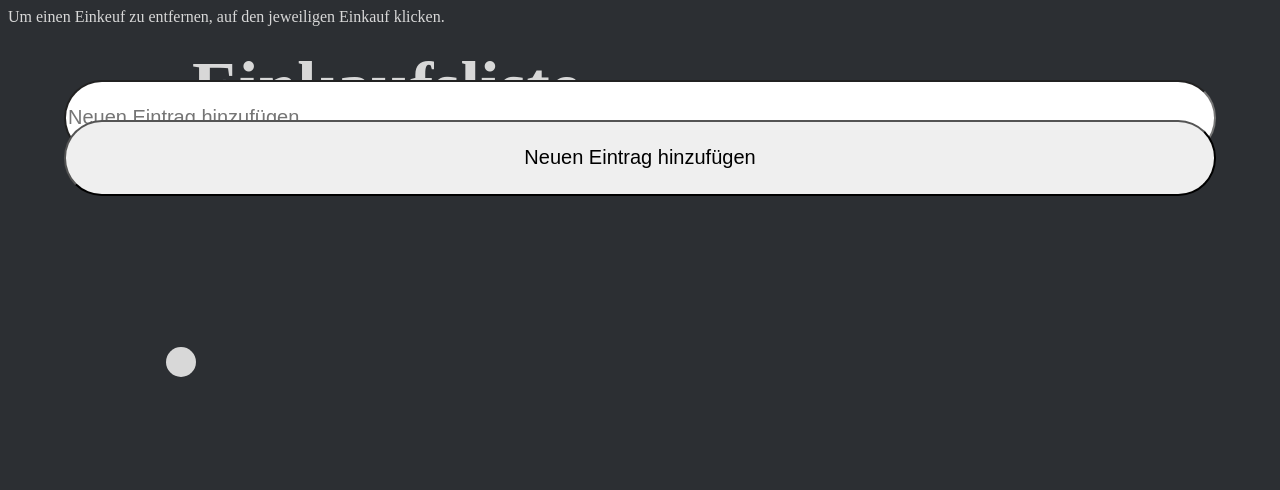
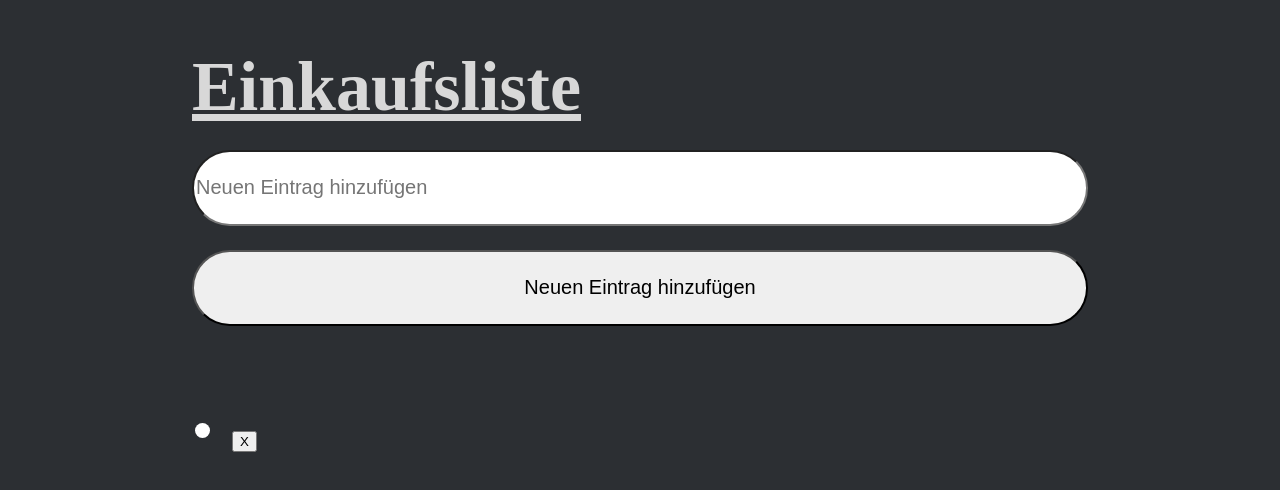
Before and after one commit to Siet2021/Einkaufsliste, a plain HTML site: page index.html in a window 1280 px wide. Both pictures are taken after a click on the button "Neuen Eintrag hinzufügen". Drawn offline with Linux system fonts and the light colour scheme.

Commit message:
Einkaufsliste

```diff
--- a/index.html
+++ b/index.html
@@ -8,15 +8,11 @@
 <body>
     <h1 id="ub1">Einkaufsliste</h1>
 
-    <p id="t1">
-        Um einen Einkeuf zu entfernen, auf den jeweiligen Einkauf klicken.
-    </p>
-
     <input type="text" id="inp" placeholder="Neuen Eintrag hinzufügen">
 
     <button onclick="addNewItem(); updateList();" id="add">Neuen Eintrag hinzufügen</button>
 
-    <ul id="list">
+    <ul class="list" id="list">
 
     </ul>
 
--- a/script.js
+++ b/script.js
@@ -34,7 +34,7 @@ let shoppingItems = getShoppingItemsFromLocalStorage();
             document.getElementById('list').innerHTML = '';
 
             for (let index = 0; index < shoppingItems.length; index += 1) {
-                document.getElementById('list').innerHTML += '<li onclick="removeItem(' + index + '); updateList();">' + shoppingItems[index] +
-                '</li>';
+                document.getElementById('list').innerHTML += '<li class="l1">' + shoppingItems[index] +
+                ' <button onclick="removeItem(' + index + '); updateList();">X</button></li>';
             }
         }
--- a/style.css
+++ b/style.css
@@ -5,9 +5,9 @@ html{
 #inp{
     border-radius: 1cm;
     position: absolute;
-    top: 10%;
-    left: 5%;
-    width: 90%;
+    top: 150px;
+    left: 15%;
+    width: 70%;
     height: 2cm;
     font-size: 20px;
 }
@@ -15,9 +15,9 @@ html{
 #add{
     border-radius: 1cm;
     position: absolute;
-    top: 15%;
-    left: 5%;
-    width: 90%;
+    top: 250px;
+    left: 15%;
+    width: 70%;
     height: 2cm;
     font-size: 20px;
 }
@@ -25,12 +25,11 @@ html{
 #list{
     border-radius: 1cm;
     position: absolute;
-    top: 25%;
+    top: 350px;
     left: 15%;
     width: 70%;
     height: 2cm;
-    font-size: 100px;
-    color:rgb(216, 216, 216);
+    font-size: 50px;
 }
 
 #ub1{
@@ -45,10 +44,6 @@ html{
     text-decoration: underline;
 }
 
-#l1{
-    background-color: purple;
+.l1{
+    color: #FFFFFF;
 }
-
-#t1{
-    color:rgb(216, 216, 216);
-}
```
